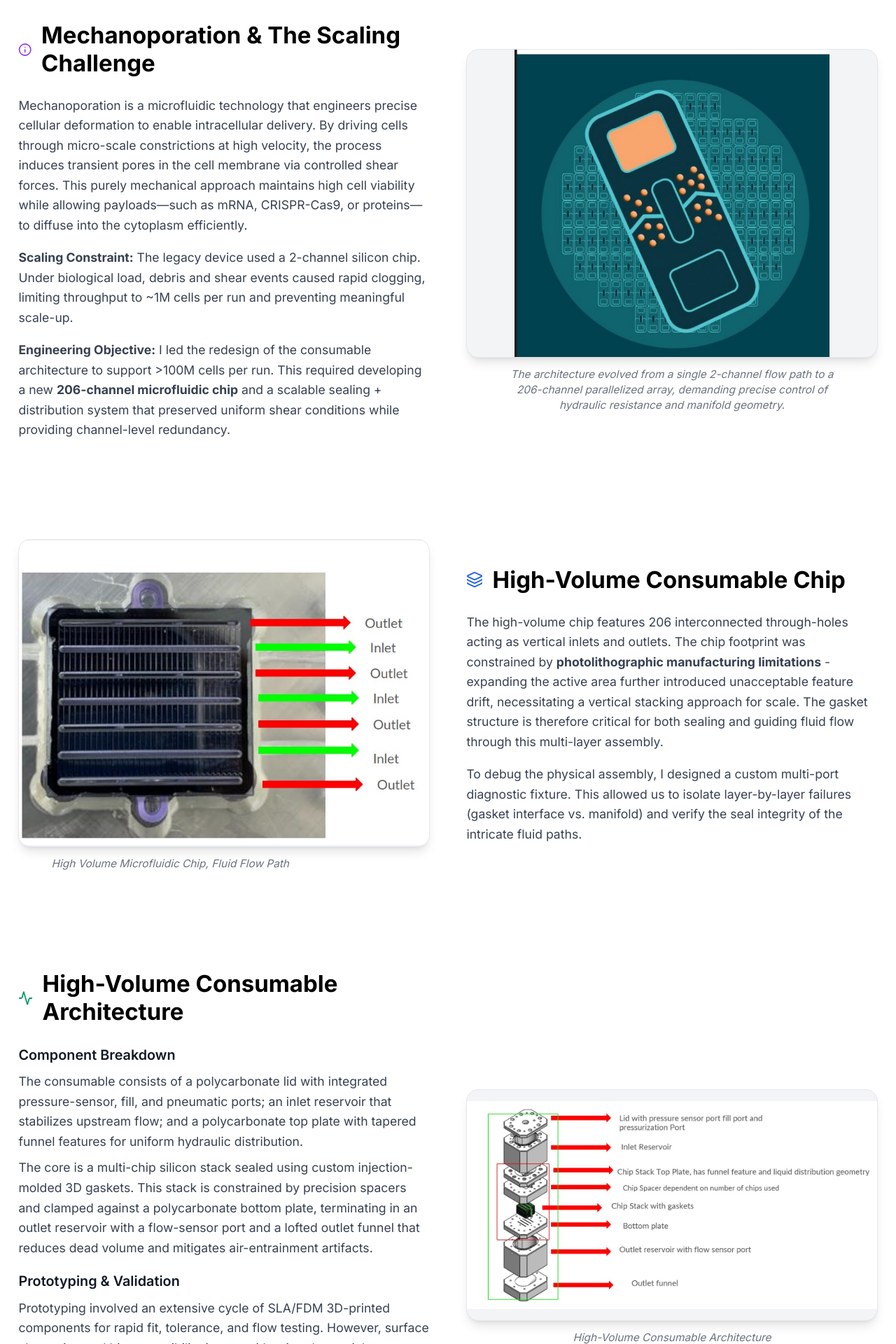
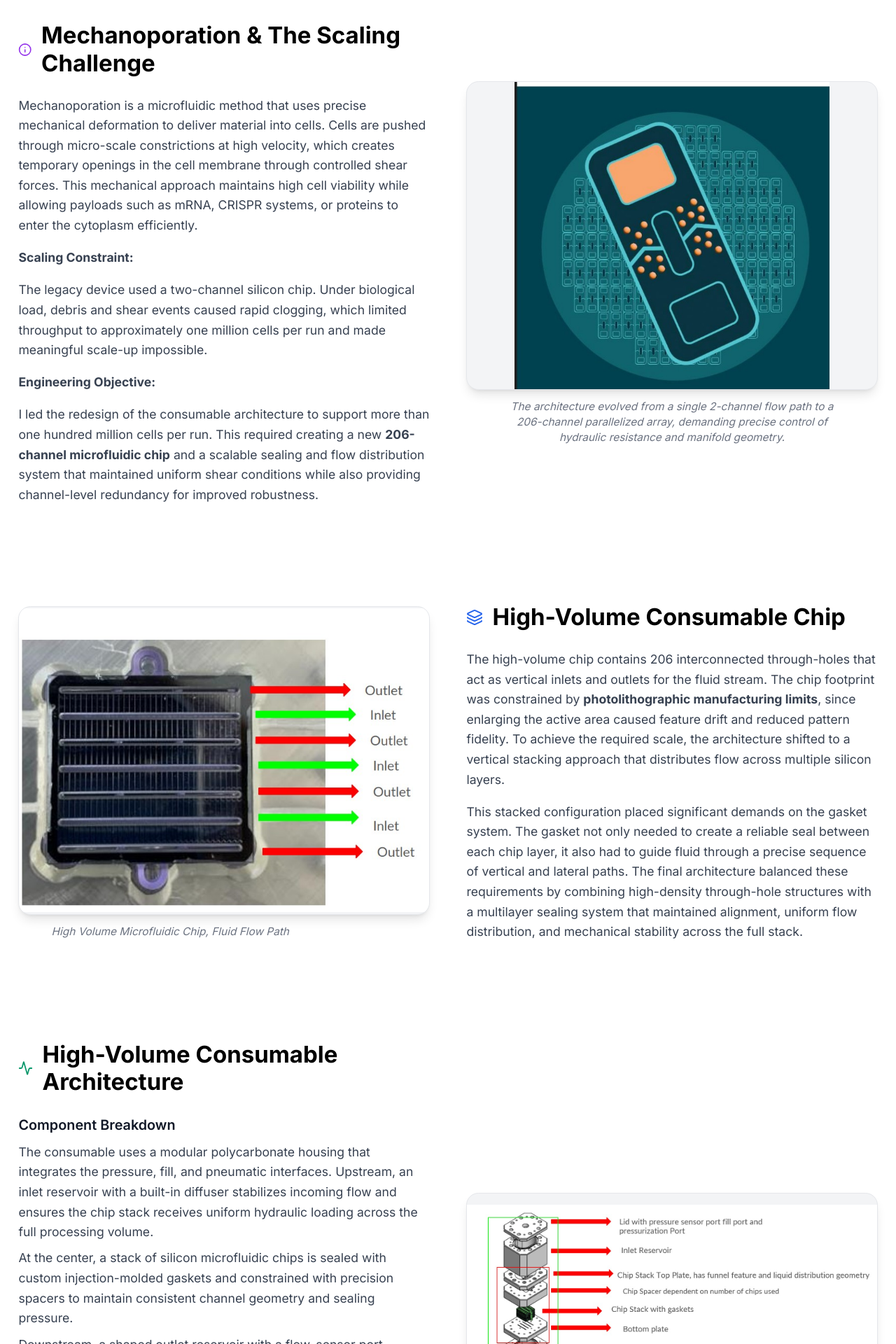
Before and after one commit to jackychen-dev/portfolio, a Next.js app: page /experience/cellfe in a window 1280 px wide. Shown: the part 520-2440 px from the top of the page at 70% size. Built offline with nearby package versions, Linux system fonts and the light colour scheme.

Commit message:
Update CellFE page content: improve clarity and technical descriptions

```diff
--- a/app/experience/cellfe/page.tsx
+++ b/app/experience/cellfe/page.tsx
@@ -74,13 +74,19 @@ export default function CellFEPage() {
             </h2>
             <div className="prose dark:prose-invert text-gray-700 dark:text-gray-300 leading-relaxed space-y-4">
               <p>
-                Mechanoporation is a microfluidic technology that engineers precise cellular deformation to enable intracellular delivery. By driving cells through micro-scale constrictions at high velocity, the process induces transient pores in the cell membrane via controlled shear forces. This purely mechanical approach maintains high cell viability while allowing payloads—such as mRNA, CRISPR-Cas9, or proteins—to diffuse into the cytoplasm efficiently.
+                Mechanoporation is a microfluidic method that uses precise mechanical deformation to deliver material into cells. Cells are pushed through micro-scale constrictions at high velocity, which creates temporary openings in the cell membrane through controlled shear forces. This mechanical approach maintains high cell viability while allowing payloads such as mRNA, CRISPR systems, or proteins to enter the cytoplasm efficiently.
               </p>
               <p>
-                <strong>Scaling Constraint:</strong> The legacy device used a 2-channel silicon chip. Under biological load, debris and shear events caused rapid clogging, limiting throughput to ~1M cells per run and preventing meaningful scale-up.
+                <strong>Scaling Constraint:</strong>
               </p>
               <p>
-                <strong>Engineering Objective:</strong> I led the redesign of the consumable architecture to support &gt;100M cells per run. This required developing a new <strong>206-channel microfluidic chip</strong> and a scalable sealing + distribution system that preserved uniform shear conditions while providing channel-level redundancy.
+                The legacy device used a two-channel silicon chip. Under biological load, debris and shear events caused rapid clogging, which limited throughput to approximately one million cells per run and made meaningful scale-up impossible.
+              </p>
+              <p>
+                <strong>Engineering Objective:</strong>
+              </p>
+              <p>
+                I led the redesign of the consumable architecture to support more than one hundred million cells per run. This required creating a new <strong>206-channel microfluidic chip</strong> and a scalable sealing and flow distribution system that maintained uniform shear conditions while also providing channel-level redundancy for improved robustness.
               </p>
             </div>
           </div>
@@ -118,10 +124,10 @@ export default function CellFEPage() {
             </h2>
             <div className="prose dark:prose-invert text-gray-700 dark:text-gray-300 leading-relaxed space-y-4">
               <p>
-                The high-volume chip features 206 interconnected through-holes acting as vertical inlets and outlets. The chip footprint was constrained by <strong>photolithographic manufacturing limitations</strong> - expanding the active area further introduced unacceptable feature drift, necessitating a vertical stacking approach for scale. The gasket structure is therefore critical for both sealing and guiding fluid flow through this multi-layer assembly.
+                The high-volume chip contains 206 interconnected through-holes that act as vertical inlets and outlets for the fluid stream. The chip footprint was constrained by <strong>photolithographic manufacturing limits</strong>, since enlarging the active area caused feature drift and reduced pattern fidelity. To achieve the required scale, the architecture shifted to a vertical stacking approach that distributes flow across multiple silicon layers.
               </p>
               <p>
-                To debug the physical assembly, I designed a custom multi-port diagnostic fixture. This allowed us to isolate layer-by-layer failures (gasket interface vs. manifold) and verify the seal integrity of the intricate fluid paths.
+                This stacked configuration placed significant demands on the gasket system. The gasket not only needed to create a reliable seal between each chip layer, it also had to guide fluid through a precise sequence of vertical and lateral paths. The final architecture balanced these requirements by combining high-density through-hole structures with a multilayer sealing system that maintained alignment, uniform flow distribution, and mechanical stability across the full stack.
               </p>
             </div>
           </div>
@@ -137,10 +143,13 @@ export default function CellFEPage() {
               <div>
                 <h3 className="text-lg font-semibold text-gray-900 dark:text-white mb-2">Component Breakdown</h3>
                 <p>
-                  The consumable consists of a polycarbonate lid with integrated pressure-sensor, fill, and pneumatic ports; an inlet reservoir that stabilizes upstream flow; and a polycarbonate top plate with tapered funnel features for uniform hydraulic distribution.
+                  The consumable uses a modular polycarbonate housing that integrates the pressure, fill, and pneumatic interfaces. Upstream, an inlet reservoir with a built-in diffuser stabilizes incoming flow and ensures the chip stack receives uniform hydraulic loading across the full processing volume.
                 </p>
                 <p className="mt-2">
-                  The core is a multi-chip silicon stack sealed using custom injection-molded 3D gaskets. This stack is constrained by precision spacers and clamped against a polycarbonate bottom plate, terminating in an outlet reservoir with a flow-sensor port and a lofted outlet funnel that reduces dead volume and mitigates air-entrainment artifacts.
+                  At the center, a stack of silicon microfluidic chips is sealed with custom injection-molded gaskets and constrained with precision spacers to maintain consistent channel geometry and sealing pressure.
+                </p>
+                <p className="mt-2">
+                  Downstream, a shaped outlet reservoir with a flow-sensor port manages effluent and reduces dead volume to improve run-to-run measurement stability.
                 </p>
               </div>
 
@@ -189,24 +198,23 @@ export default function CellFEPage() {
             </h2>
             <div className="prose dark:prose-invert text-gray-700 dark:text-gray-300 leading-relaxed space-y-4">
               <p>
-                The silicon microfluidic chips are fabricated via DRIE, producing high-aspect-ratio channels but resulting in an inherently brittle substrate with low fracture toughness. When multiple chips are stacked, the assembly becomes extremely sensitive to non-uniform clamping, torsional loading, surface flatness deviations, and gasket-induced bending moments - all of which can trigger catastrophic fracture.
+                The silicon microfluidic chips were fabricated using DRIE, which produces very high-aspect-ratio channels but also creates a brittle substrate with low fracture toughness. When multiple chips were stacked, the assembly became highly sensitive to uneven clamping, torsion, surface flatness variation, and bending forces from the gasket. Any of these factors could cause cracking.
+              </p>
+
+              <p>
+                This created a very tight mechanical window. Too little compression resulted in leakage and too much compression caused chip fracture. The usable range between these two failure modes was only a few percent of total gasket deflection, which is much smaller than what standard sealing methods can reliably control.
+              </p>
+
+              <p>
+                To understand this relationship, I built a custom diagnostic fixture that measured sealing force against both leakage and breakage. The push-to-connect manifold allowed rapid and repeatable testing across a wide range of loading conditions and made it possible to characterize how sealing pressure interacted with chip stress.
               </p>
 
               <div>
-                <p className="font-semibold text-gray-900 dark:text-white">A fundamental constraint defined the problem space:</p>
-                <ul className="list-disc pl-5 space-y-1 mt-2">
-                  <li>Too little compression → leakage.</li>
-                  <li>Too much compression → chip fracture.</li>
-                </ul>
+                <p className="font-semibold text-gray-900 dark:text-white mb-2">Solution</p>
+                <p>
+                  Preventing substrate failure required rethinking both structural reinforcement and how the sealing force was applied. The final design introduced reinforced silicon bridge structures and a 3D gasket geometry that concentrated compression only around the fluid paths. This configuration preserved the required sealing pressure while significantly reducing the mechanical load transmitted into the chips. By isolating the chips from bending and torsional forces and lowering the net substrate stress, the multi-chip assembly became far more robust and reliable.
+                </p>
               </div>
-
-              <p>
-                The allowable process window between these two failure modes was only a few percent of gasket deflection, far narrower than standard sealing strategies could maintain. To diagnose and characterize these coupled failure modes, I designed a custom pressure-diagnostic fixture with a push-to-connect manifold architecture.
-              </p>
-
-              <p>
-                <strong>The Solution:</strong> Preventing substrate failure required rethinking both structural reinforcement and sealing mechanics to decouple sealing force from chip-level mechanical load. This drove the development of reinforced silicon bridge structures and a 3D gasket topology that localized compression only around fluid paths while offloading bending and torsional forces away from the chips.
-              </p>
             </div>
           </div>
         </section>
@@ -289,10 +297,10 @@ export default function CellFEPage() {
           </h2>
           <div className="prose dark:prose-invert text-gray-700 dark:text-gray-300 leading-relaxed space-y-4 mb-8 max-w-4xl">
             <p>
-              Extensive material characterization was conducted to define the process window. We tested various silicone rubber formulations, comparing <strong>Shore 60A vs. Shore 70A</strong> hardness at different compression percentages.
+              I performed a broad set of material characterization tests to determine a safe and reliable sealing window. This included evaluating different silicone rubber formulations and comparing Shore 60A and Shore 70A materials across a range of compression levels. Through this testing, I identified that Shore 70A at approximately 19 percent compression provided reliable sealing without causing chip fracture.
             </p>
             <p>
-              Once the optimal material properties (Shore 70A at ~19% compression) were validated to seal without fracturing the chips, I collaborated closely with an external injection molding vendor. We refined the geometry for manufacturability (DFM), ensuring the complex ridge features could be molded consistently at production scale.
+              After defining these material and compression targets, I worked closely with an external injection molding vendor to refine the gasket design for manufacturability. I adjusted the geometry with their tooling engineers to ensure that the complex ridge features could be molded consistently at production scale while preserving the required sealing performance.
             </p>
           </div>
           <div className="min-w-[800px] bg-white dark:bg-neutral-900 rounded-xl border border-gray-200 dark:border-neutral-800 overflow-hidden shadow-sm">
@@ -363,13 +371,13 @@ export default function CellFEPage() {
             </h2>
             <div className="prose dark:prose-invert text-gray-700 dark:text-gray-300 leading-relaxed space-y-4">
               <p>
-                The validated production solution used a three-part injection-molded gasket set (Top, Middle, Bottom) that consistently sealed a 5-chip silicon stack without mechanical failure. This architecture ensured stable compression, predictable flow distribution, and robust manufacturability.
+                The final production solution used a three-part injection-molded gasket set (Top, Middle, Bottom) that reliably sealed a five-chip silicon stack without mechanical failure. This architecture provided stable compression, predictable flow distribution, and strong manufacturability at scale.
               </p>
               <p>
-                I validated the final geometry with <strong>COMSOL multiphysics simulations</strong>, analyzing inlet-to-outlet pressure drop distribution, lateral uniformity across 206 channels, and flow symmetry.
+                I validated the final geometry using <strong>COMSOL multiphysics simulations</strong>. This included analyzing inlet-to-outlet pressure drop, lateral uniformity across the 206 channels, and overall flow symmetry through the stack.
               </p>
               <p>
-                The results confirmed that the scaled architecture preserved the precise flow and shear regimes required for successful mechanoporation. This was further validated in real-world trials with live cell processing, confirming that the high-volume system achieved biological parity with the legacy low-throughput benchmark.
+                The simulation results confirmed that the scaled architecture maintained the precise flow and shear conditions required for effective mechanoporation. I then verified this performance in live cell processing trials, which demonstrated that the high-volume system achieved biological outcomes comparable to the legacy low-throughput benchmark.
               </p>
             </div>
           </div>
```
